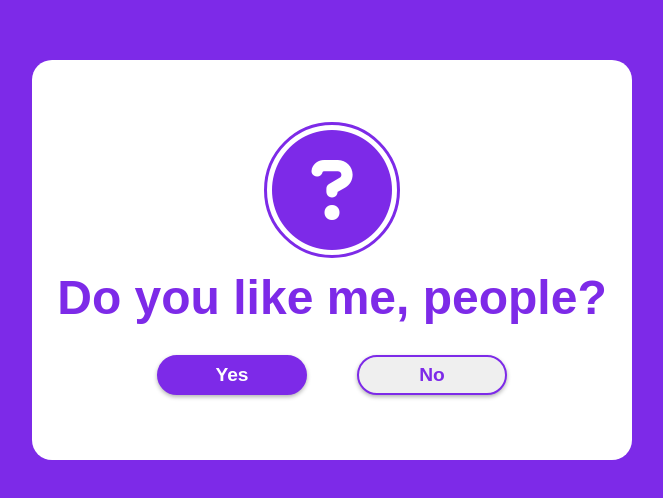
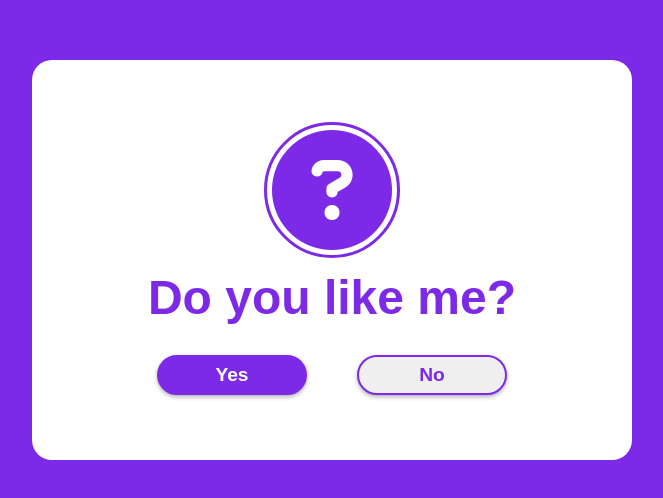
Before and after one commit to Abhaysingh369/cant-hate-me, a plain HTML site: page index.html in a window 1280 px wide. Shown: the part 140-638 px from the top of the page, without its empty margins (308-971 px from the left). Drawn offline with Linux system fonts and the light colour scheme; a web font is replaced by a local one.

Commit message:
Update index.html

```diff
--- a/index.html
+++ b/index.html
@@ -12,7 +12,7 @@
   <body>
     <div class="wrapper">
       <i class="fa-solid fa-circle-question"></i>
-      <h2 class="question">Do you like me, people?</h2>
+      <h2 class="question">Do you like me?</h2>
       <div class="btn-group">
         <button class="yes-btn">Yes</button>
         <button class="no-btn">No</button>
```
